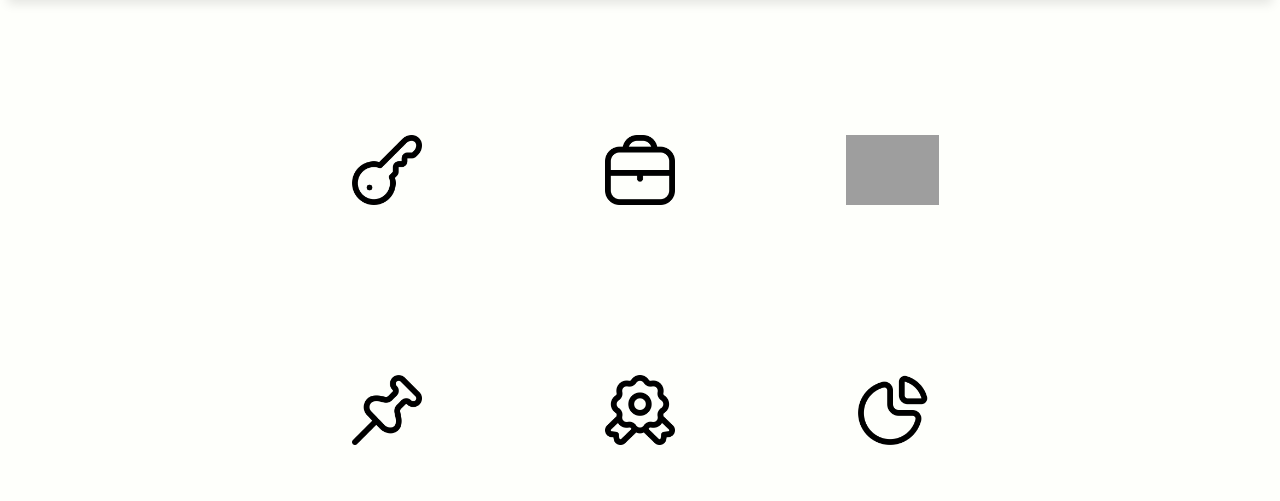
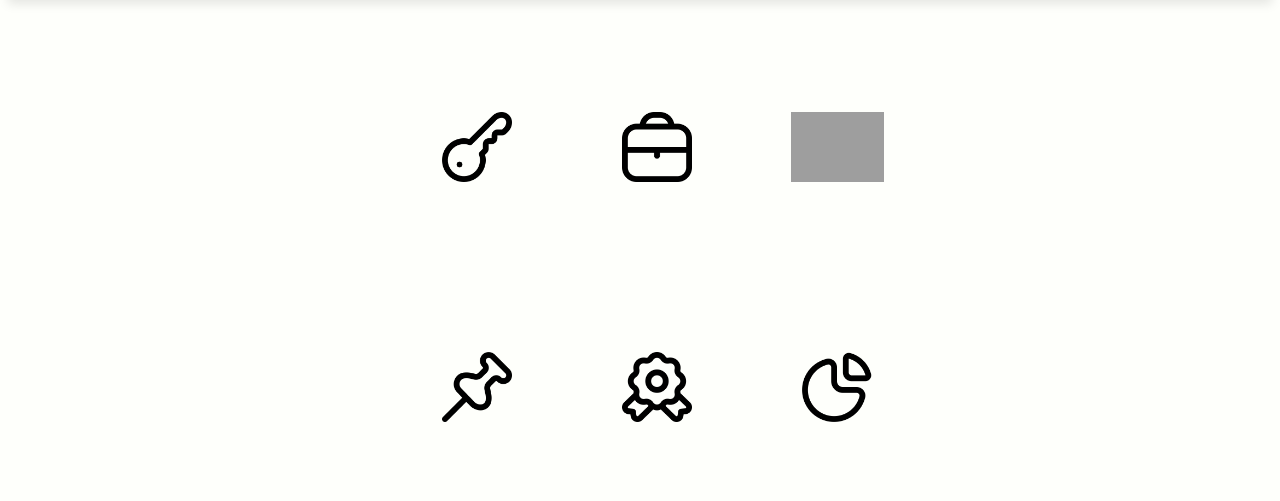
Before and after one commit to Wastalona/GrowthCatalyst, a Flask app: page / in a window 1280 px wide. Shown: the part 88-589 px from the top of the page. Run offline with Flask 3, Linux system fonts and the light colour scheme; grey boxes are pictures that could not be loaded.

```diff
--- a/static/css/index.css
+++ b/static/css/index.css
@@ -113,10 +113,10 @@ body {
 /*============= Home =============*/
 .app-map{
 	display: flex;
-	padding-right: 20%;
-	padding-left: 20%;
-	justify-content: center;
-	align-items: center;
+	padding-right: 30%;
+	padding-left: 30%;
+	/* justify-content: center; */
+	/* align-items: center; */
 }
 
 .home-container{
@@ -592,7 +592,7 @@ circle{
 }
 
 
-@media (max-width: 760px){
+@media (max-width: 0px) and (max-width: 720px){
 	.navbar-menu li a{
 		font-size: 18px;
 	}
--- a/templates/home.html
+++ b/templates/home.html
@@ -5,8 +5,9 @@ Home
 {% endblock %}
 
 {% block body %}
-<img src="" alt="">
 <!-- <h1 class="home-level">10</h1> -->
+
+
 <div class="app-map">
 	<div class="home-container">
 		<div class="app-card">
--- a/templates/mbs.html
+++ b/templates/mbs.html
@@ -38,6 +38,9 @@ Financial control
 		</div>
 		<div class="new-record">
 			<form class="mbs-card" method="POST">
+				<label>
+					  <input class="list-group-item-check pe-none" type="radio" name="listGroupCheckableRadios" id="listGroupCheckableRadios2" value="">
+				</label>
 				<div class=textboxes>
 					<input type="text" name="amount" size=10 maxlength="10">
 					<span>Amount</span>
```
